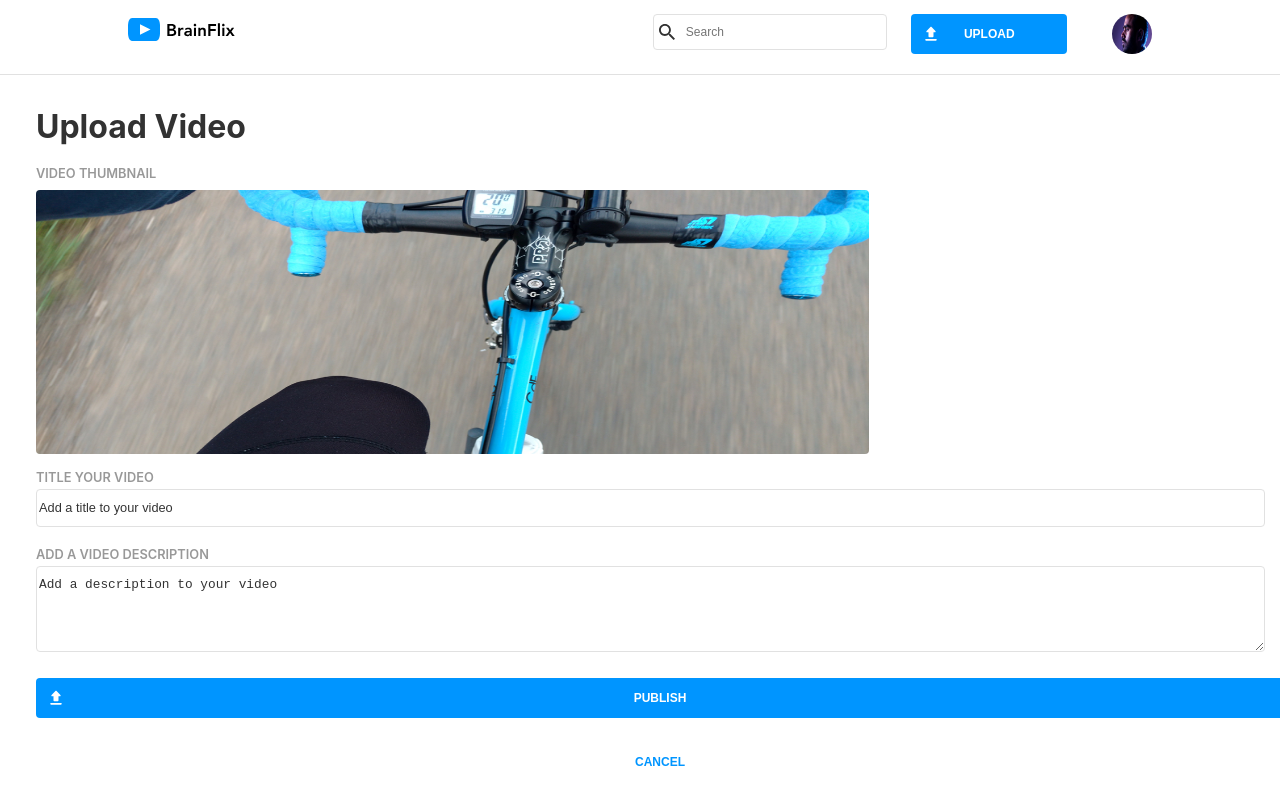
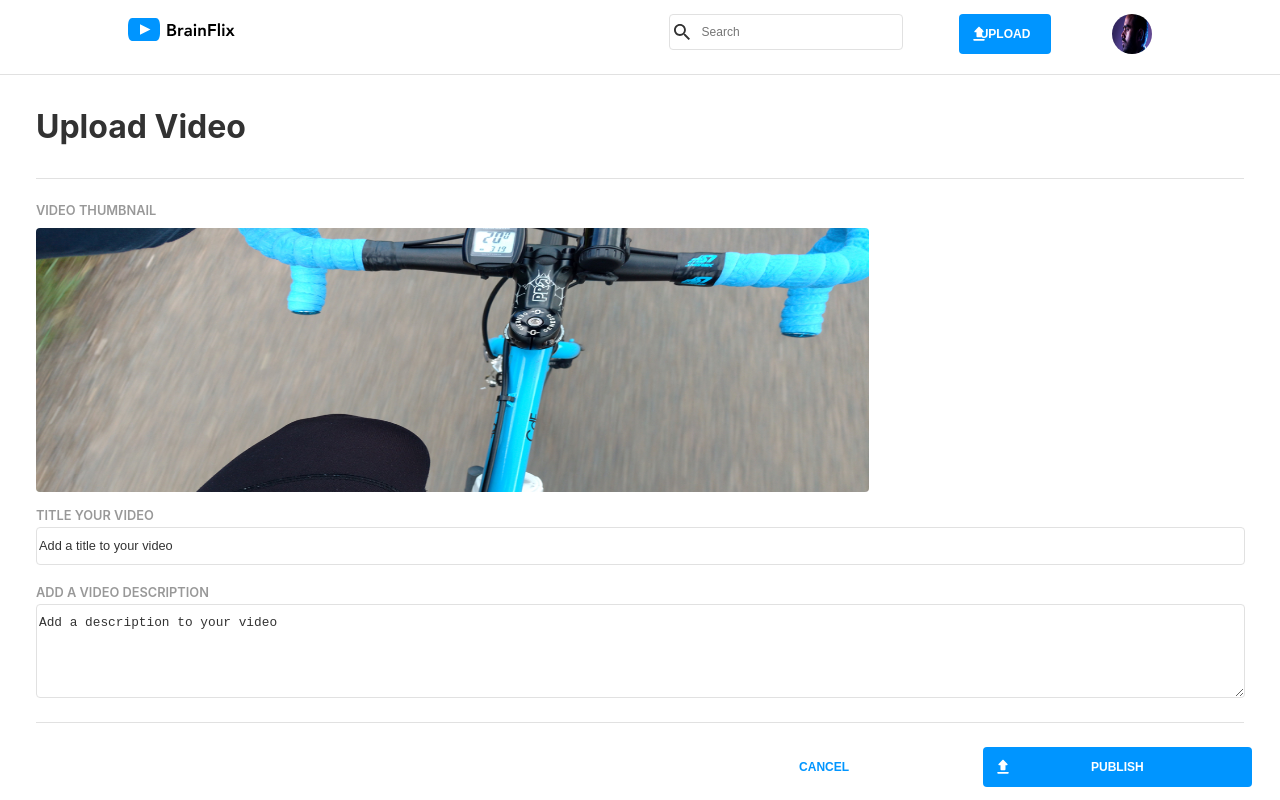
Before and after one commit to Chao-Meng/chao-meng-brainflix, a React (Create React App) app in the folder chao-meng-brainflix/: page /upload in a window 1280 px wide. Built offline with nearby package versions, Linux system fonts and the light colour scheme.

Commit message:
added upload page tablet scss

```diff
--- a/chao-meng-brainflix/src/components/UploadVideo/UploadVideo.js
+++ b/chao-meng-brainflix/src/components/UploadVideo/UploadVideo.js
@@ -4,8 +4,8 @@ import cover from "../../assets/images/Upload-video-preview.jpg"
 function UploadVideo() {
     return (
         <div className="upVideo">
-
             <h1 className="upVideo__title">Upload Video</h1>
+            <div className="upVideo__divider"></div>
             <div>
                 <p className="upVideo__subtitle"> VIDEO THUMBNAIL</p>
                 <div className="upVideo__imgContainer">
--- a/chao-meng-brainflix/src/components/UploadVideo/UploadVideo.scss
+++ b/chao-meng-brainflix/src/components/UploadVideo/UploadVideo.scss
@@ -28,8 +28,7 @@
         aspect-ratio: 18/9.9;
         border-radius: 4px;
         @include tablet{
-            width:98%;
-            height:38vh;
+            width:50%;
             margin:0 auto;
         }
         @include desktop{
@@ -66,9 +65,16 @@
             color:$BrainFlix-DarkBlack;
             opacity:80%;
         }
+        @include tablet{
+            height:5.5rem;
+            margin-bottom:-0.75rem;
+        }
     }
     &__form{
         margin-top:0.5rem;
+        @include tablet{
+            margin-right:1.25rem;
+        }
     }
     &__subtitle{
         font-size:$font-size-80;
@@ -83,42 +89,30 @@
     }
     &__divider{
         @include details__divider;
-        width:100vw;
-        margin-left:-1rem;
+        width: calc(100% - 2.25rem);
+        margin-left:0rem;
         visibility: hidden;
+        @include tablet{
+            visibility: visible;
+            margin-top:2rem;
+            margin-bottom:1.5rem;
+        }
     }
     &__buttonContainer{
         margin-top:-1rem;
-    }
-    &__button{
-        width: calc(100vw - 2rem);
-        margin-right:1rem;
-        height:2.5rem;
-        border-radius: 4px;
-        color:$White;
-        background-color:$BrainFlix-Blue;
-        border:none;
-        font-size:$font-size-75;
-        font-weight:bold;
-        position:relative;
-        &::before{
-            content: "";
-            background-image: url("../../assets/images/upload.svg");
-            background-size: contain;
-            width: 20px;
-            height: 20px;
-            position: absolute;
-            left: 10px;
-            top: 50%;
-            transform: translateY(-50%);
-        }
+        display:flex;
+        flex-direction: column;
+        gap:1.5rem;
         @include tablet{
-           margin-right:0.5rem;
+           flex-direction:row;
+           justify-content: flex-end;
+           gap:0.5rem;
+           margin-right:1.25rem;
+           margin-top:1rem;
         }
     }
     &__buttonCancel{
         width: calc(100vw - 2rem);
-        margin-top:1.5rem;
         margin-right:1rem;
         height:2.5rem;
         border-radius: 4px;
@@ -128,5 +122,15 @@
         font-size:$font-size-75;
         font-weight:bold;
         position:relative;
+        @include tablet{
+            order:1;
+            width:22%;
+        }
     }
 }
+.universal__button{
+    @include tablet{
+        width:22%;
+        order:2;
+    }
+}
```
